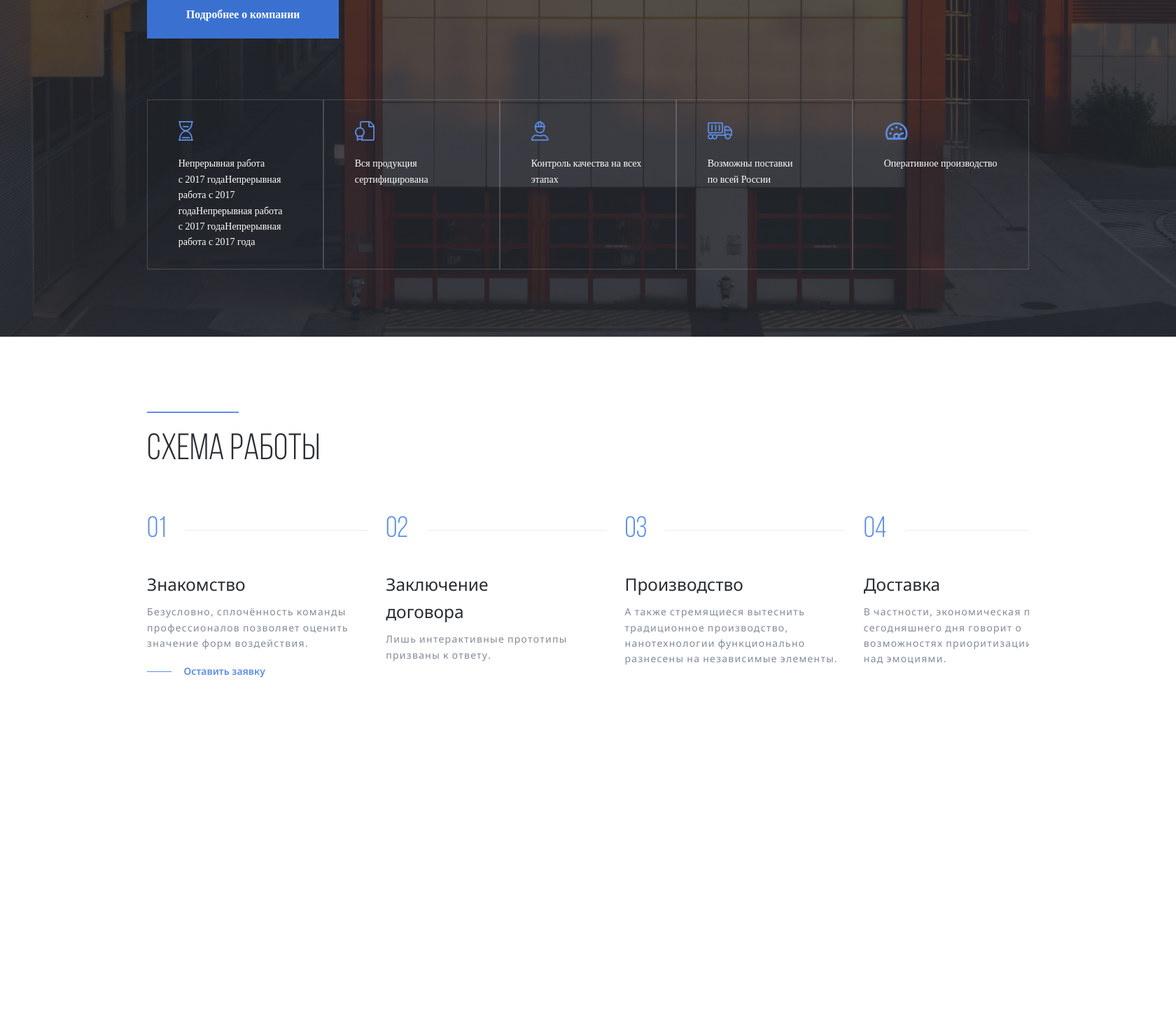
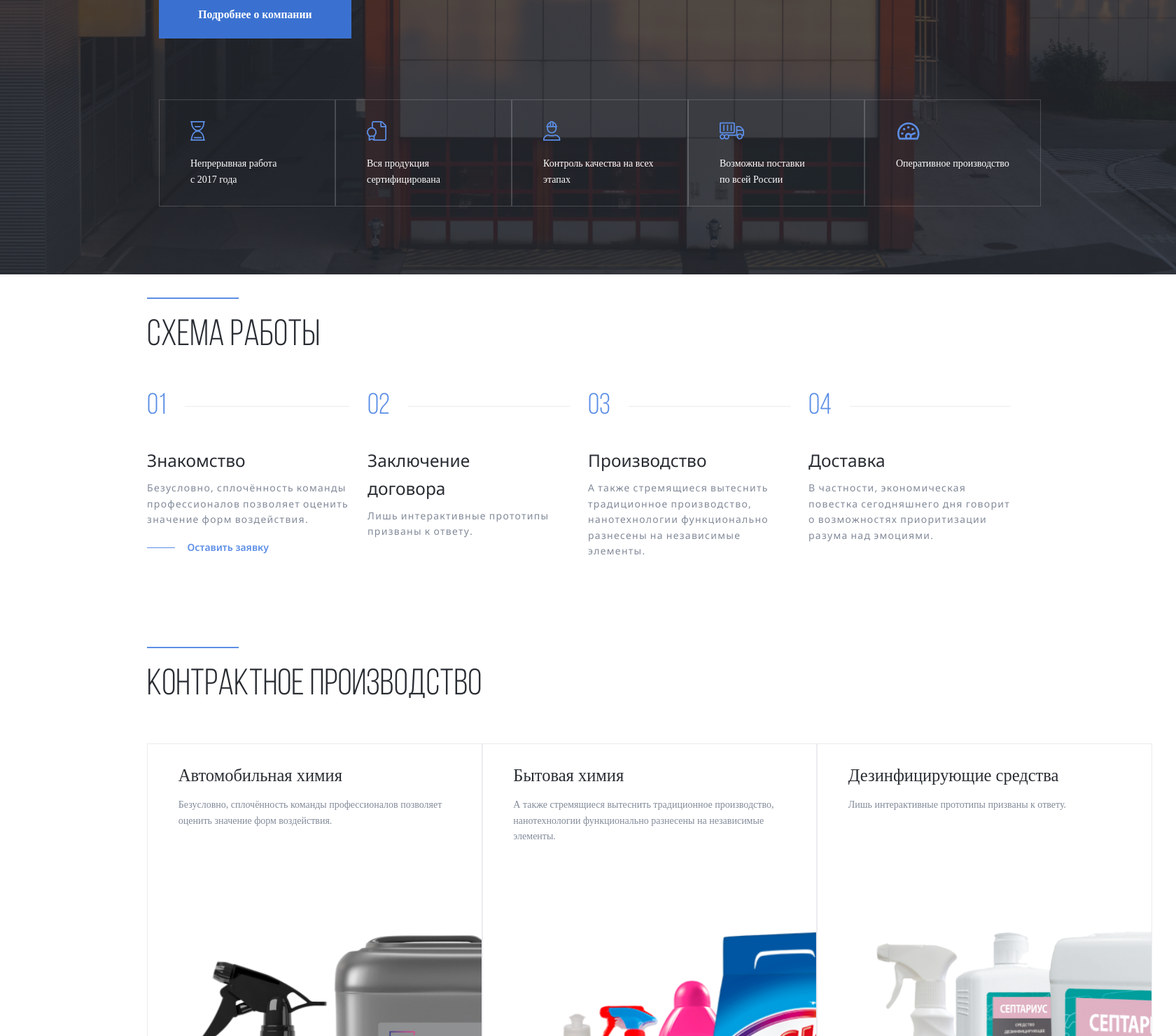
Before and after one commit to vadim-kirkach/Aliance, a PHP site: page / in a window 1680 px wide. Shown: the part 560-2040 px from the top of the page at 70% size. Before the commit the page ends 1528 px from the top, so only its background shows below. Run offline with PHP 8.4, Linux system fonts and the light colour scheme.

Commit message:
add: section production

```diff
--- a/css/style.css
+++ b/css/style.css
@@ -24,14 +24,14 @@ html {
 .container {
   max-width: 90rem;
   margin: auto;
+  margin-left: 145px;
 }
 
-/*
+
 .container-white {
-  max-width: 90rem;
-  min-height: 100vh;
+  margin-left: 14.375rem;
 }
- */
+
 
 .navbar {
   display: flex;
@@ -250,10 +279,17 @@ cursor: pointer;
  }
 
  .section-light {
-  padding: 5.875rem;
+  padding: 0.630rem;
+  margin-top: 1.75rem;
+  margin-bottom: 5.49rem;
+ }
+
+ .section-production {
+  padding: 0.630rem;
   margin-top: 1.75rem;
   margin-bottom: 9.375rem;
  }
+
  .section-title {
   font-family: 'Bebas Neue Book';
   font-size: 3.75rem;
@@ -261,6 +297,7 @@ cursor: pointer;
   line-height: 120%;
   color: rgb(41, 45, 51);
   margin-top: 1.5625rem;
+  margin-bottom: 2.125rem;
  }
 
  .steps {
@@ -272,7 +309,7 @@ cursor: pointer;
  }
 
  .steps-item {
-  min-width: 20.625rem;
+  max-width: 20.625rem;
 
  }
 
@@ -329,10 +366,15 @@ cursor: pointer;
 
  .steps-link::before {
   content: "";
-  width: 2.5rem;
+  width: 40px;
   height: 1px;
   background: rgb(92, 142, 230);
   margin-right: 1.25rem;
+  transition: width 0.2s;
+ }
+
+ .steps-link:hover::before {
+  width: 60px;
  }
 
  .steps-buttons {
@@ -351,6 +393,60 @@ cursor: pointer;
   justify-content: center;
   cursor: pointer;
  }
+
+ .cards {
+  display: flex;
+  flex-wrap: wrap;
+  padding-top: 1.5rem;
+  width: 1450px;
+ }
+
+ .card {
+  text-decoration: none;
+  flex-basis: 33%;
+  position: relative;
+   border: 1px solid #ebebf0;
+   transition: border 0,2s;
+ }
+
+ .card:hover .card-title {
+  color: #5c8ee6;
+ }
+
+ .card:hover {
+  border-color: #5c8ee6;
+ }
+
+ .card-content {
+  padding: 2rem 3.125rem;
+ }
+
+.card-title {
+color: rgb(41, 45, 51);
+font-size: 1.75rem;
+font-weight: 400;
+line-height: 140%;
+margin-top: 0;
+margin-bottom: .625rem;
+transition: color 0,2s;
+}
+
+.card-text {
+color: rgb(130, 138, 153);
+font-size: 1rem;
+font-weight: 400;
+line-height: 160%;
+margin-bottom: 394px;
+}
+
+.card-image {
+  min-width: 100%;
+  position: absolute;
+  bottom: 0;
+  right: 0;
+  z-index: 0;
+  width: 90%;
+}
 
  @media (max-width: 1700px) {
   html {
--- a/index.html
+++ b/index.html
@@ -155,7 +155,7 @@
       <svg width="36px" height="36px">
         <use href="img/sprite.svg#time"></use>
       </svg>
-      <p class="header-features-text">Непрерывная работа c 2017 годаНепрерывная работа c 2017 годаНепрерывная работа c 2017 годаНепрерывная работа c 2017 года</p>
+      <p class="header-features-text">Непрерывная работа c 2017 года</p>
     </li>
     <li class="swiper-slide header-features-item">
       <svg width="36px" height="36px">
@@ -310,6 +310,64 @@
     <!-- /.container container-white -->
   </section>
 
+  <div class="section section-production">
+    <div class="container-white">
+      <div class="seporator"></div>
+      <h2 class="section-title">контрактное производство</h2>
+      <div class="cards">
+
+        <a href="#" class="card">
+          <div class="card-content">
+            <h3 class="card-title">Автомобильная химия</h3>
+            <p class="card-text">Безусловно, сплочённость команды профессионалов позволяет оценить значение форм воздействия.</p>
+          </div>
+          <img src="/img/автохим.png" alt="" class="card-image">
+        </a>
+
+        <a href="#" class="card">
+          <div class="card-content">
+            <h3 class="card-title">Бытовая химия</h3>
+          <p class="card-text">А также стремящиеся вытеснить традиционное производство, нанотехнологии функционально разнесены на независимые элементы.</p>
+          </div>
+          <img src="/img/бытхим.png" alt="" class="card-image">
+        </a>
+
+        <a href="#" class="card">
+          <div class="card-content">
+          <h3 class="card-title">Дезинфицирующие средства</h3>
+          <p class="card-text">Лишь интерактивные прототипы призваны к ответу.</p>
+          </div>
+          <img src="/img/dezinfect.png" alt="" class="card-image">
+        </a>
+
+        <a href="#" class="card">
+          <div class="card-content">
+            <h3 class="card-title">Пищевые аэрозоли</h3>
+          <p class="card-text">Безусловно, сплочённость команды профессионалов позволяет оценить значение форм воздействия.</p>
+          </div>
+          <img src="/img/автохим.png" alt="" class="card-image">
+        </a>
+
+        <a href="#" class="card">
+          <div class="card-content">
+            <h3 class="card-title">Косметическая продукция</h3>
+          <p class="card-text">Лишь интерактивные прототипы призваны к ответу.</p>
+          </div>
+          <img src="/img/бытхим.png" alt="" class="card-image">
+        </a>
+
+        <a href="#" class="card">
+          <div class="card-content">
+            <h3 class="card-title">Краски аэрозольные</h3>
+            <p class="card-text">А также стремящиеся вытеснить традиционное производство, нанотехнологии функционально разнесены на независимые элементы.</p>
+          </div>
+          <img src="/img/dezinfect.png" alt="" class="card-image">
+        </a>
+      </div>
+      <!-- /.cards -->
+    </div>
+  </div>
+
   <script src="js/swiper-bundle.min.js"></script>
   <script src="js/main.js"></script>
 </body>
```
Also changed, not shown: other parts of css/style.css (+36 -0 lines), img/dezinfect.png (added), img/автохим.png (added), img/бытхим.png (added).
